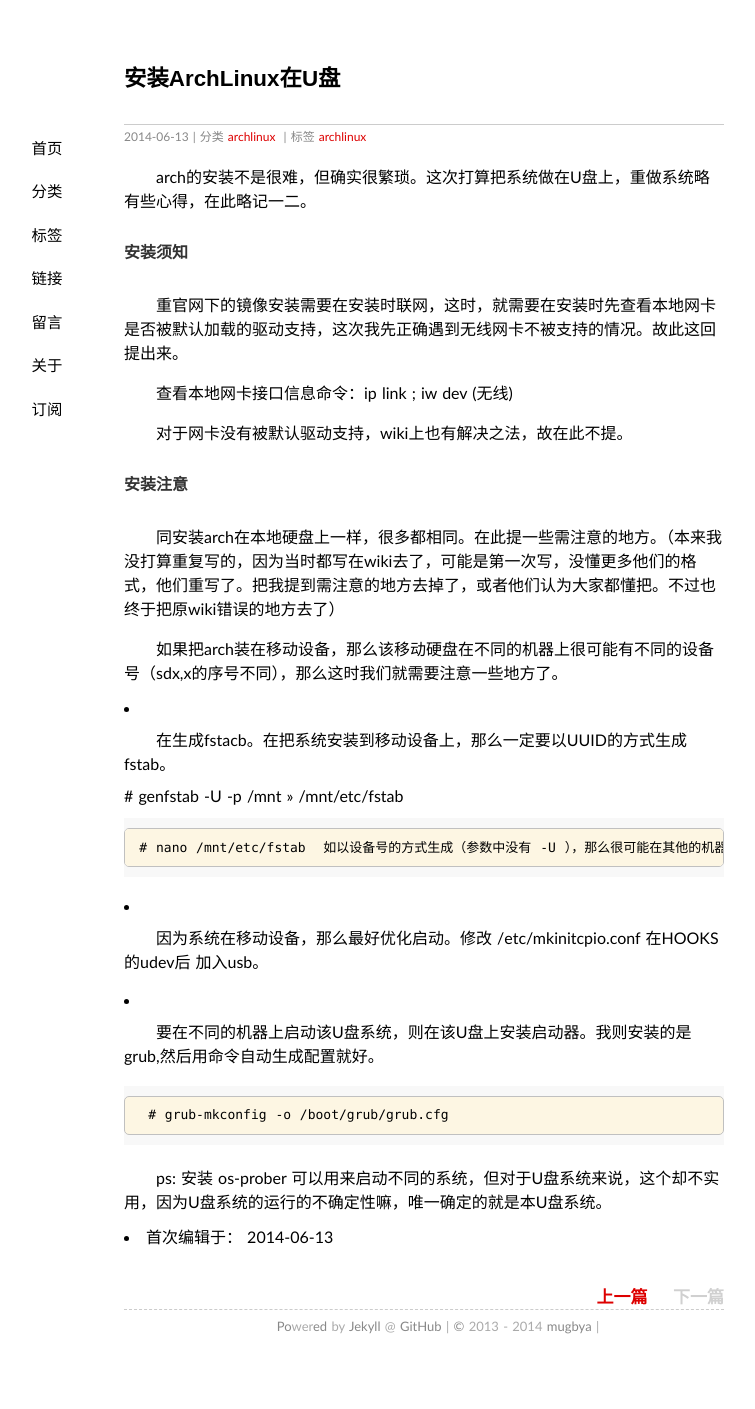
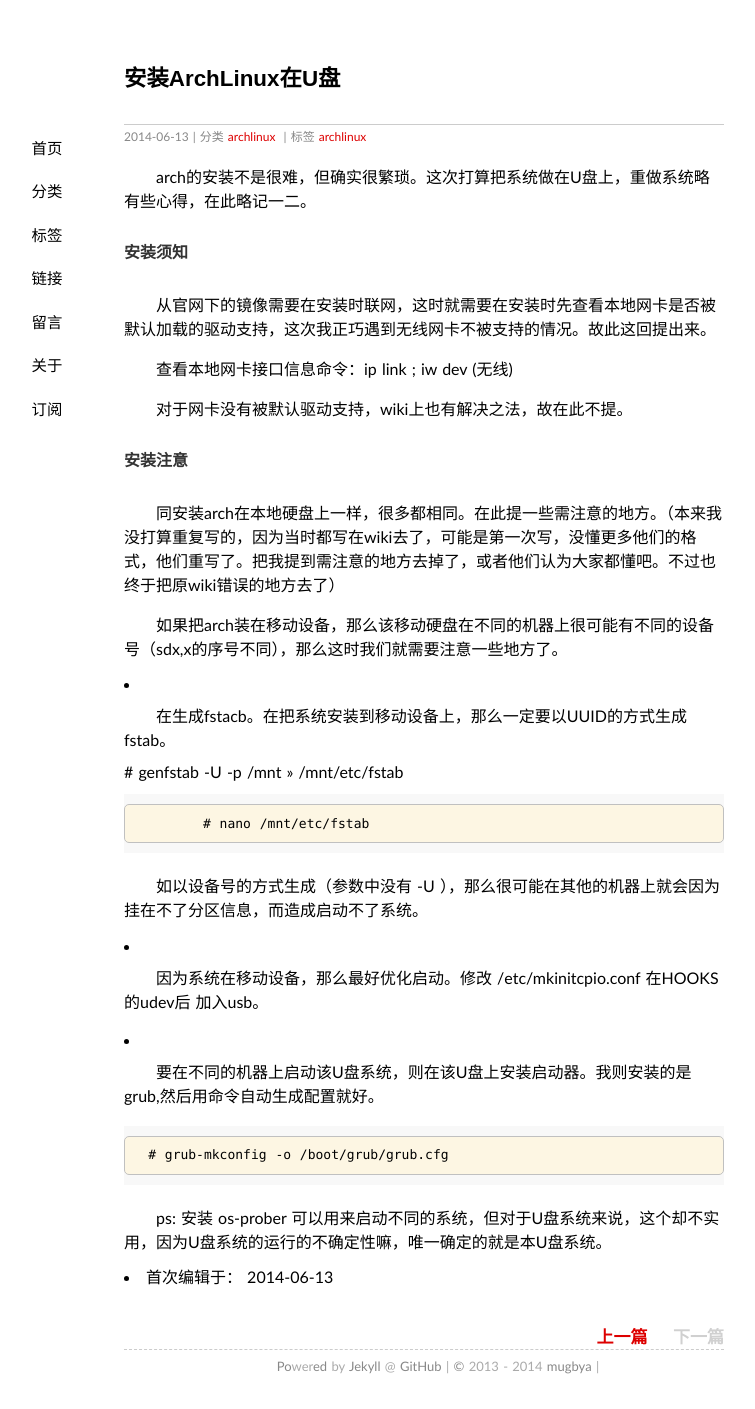
Before and after one commit to mugbya/mugbya.github.io, a Jekyll site: the page built from _posts/2014-06-13-Installing_Arch_Linux_on_a_USB_key.md, in a window 1280 px wide. Shown: the whole page, without its empty margins (216-971 px from the left). Built offline with Jekyll 4.4.1, drawn with Linux system fonts in a browser that asks for light colours; some web fonts are replaced; Markdown is read by kramdown in place of the engine named in the settings; comment, search, counter and statistics services are not loaded; before the commit the page ends 1369 px from its top, so only the background shows below that.

Commit message:
Update 2014-06-13-Installing_Arch_Linux_on_a_USB_key.md

```diff
--- a/_posts/2014-06-13-Installing_Arch_Linux_on_a_USB_key.md
+++ b/_posts/2014-06-13-Installing_Arch_Linux_on_a_USB_key.md
@@ -9,21 +9,22 @@
 arch的安装不是很难，但确实很繁琐。这次打算把系统做在U盘上，重做系统略有些心得，在此略记一二。
 
 ####安装须知
-重官网下的镜像安装需要在安装时联网，这时，就需要在安装时先查看本地网卡是否被默认加载的驱动支持，这次我先正确遇到无线网卡不被支持的情况。故此这回提出来。
+从官网下的镜像需要在安装时联网，这时就需要在安装时先查看本地网卡是否被默认加载的驱动支持，这次我正巧遇到无线网卡不被支持的情况。故此这回提出来。
 
 查看本地网卡接口信息命令：ip link ; iw dev (无线)
 
 对于网卡没有被默认驱动支持，wiki上也有解决之法，故在此不提。
 
 ####安装注意
-同安装arch在本地硬盘上一样，很多都相同。在此提一些需注意的地方。（本来我没打算重复写的，因为当时都写在wiki去了，可能是第一次写，没懂更多他们的格式，他们重写了。把我提到需注意的地方去掉了，或者他们认为大家都懂把。不过也终于把原wiki错误的地方去了）
+同安装arch在本地硬盘上一样，很多都相同。在此提一些需注意的地方。（本来我没打算重复写的，因为当时都写在wiki去了，可能是第一次写，没懂更多他们的格式，他们重写了。把我提到需注意的地方去掉了，或者他们认为大家都懂吧。不过也终于把原wiki错误的地方去了）
 
 如果把arch装在移动设备，那么该移动硬盘在不同的机器上很可能有不同的设备号（sdx,x的序号不同），那么这时我们就需要注意一些地方了。
 
 - 在生成fstacb。在把系统安装到移动设备上，那么一定要以UUID的方式生成fstab。
 
-   	 # genfstab -U -p /mnt >> /mnt/etc/fstab
-  	 # nano /mnt/etc/fstab
+   	 	 # genfstab -U -p /mnt >> /mnt/etc/fstab
+  		 # nano /mnt/etc/fstab
+
  如以设备号的方式生成（参数中没有 -U ），那么很可能在其他的机器上就会因为挂在不了分区信息，而造成启动不了系统。
 
 - 因为系统在移动设备，那么最好优化启动。修改 /etc/mkinitcpio.conf 在HOOKS的udev后 加入usb。
```
